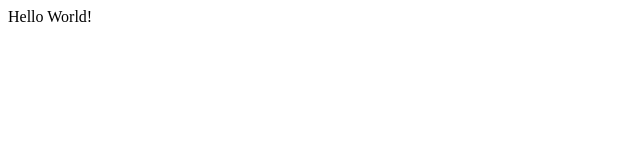
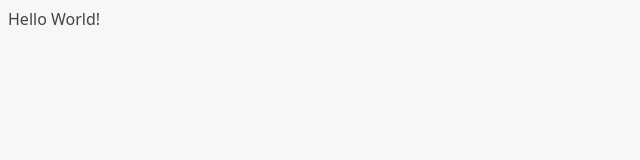
Before and after one commit to kazblacktopp/fast-react-pizza, a React (Vite) app: page / in a window 1280 px wide. Shown: the top 160 px of the page, without its empty margins (0-640 px from the left). Built offline with nearby package versions, Linux system fonts and the light colour scheme.

Commit message:
Add basic font bg-color and text color styles

```diff
--- /dev/null
+++ b/src/index.css
@@ -0,0 +1,7 @@
+body {
+	font-family: system-ui, -apple-system, BlinkMacSystemFont, 'Segoe UI',
+		Roboto, Oxygen, Ubuntu, Cantarell, 'Open Sans', 'Helvetica Neue',
+		sans-serif;
+	background-color: #f7f7f7;
+	color: #444;
+}
--- a/src/main.jsx
+++ b/src/main.jsx
@@ -1,6 +1,7 @@
 import React from 'react';
 import ReactDOM from 'react-dom/client';
 import App from './App.jsx';
+import './index.css';
 
 ReactDOM.createRoot(document.getElementById('root')).render(
 	<React.StrictMode>
```
